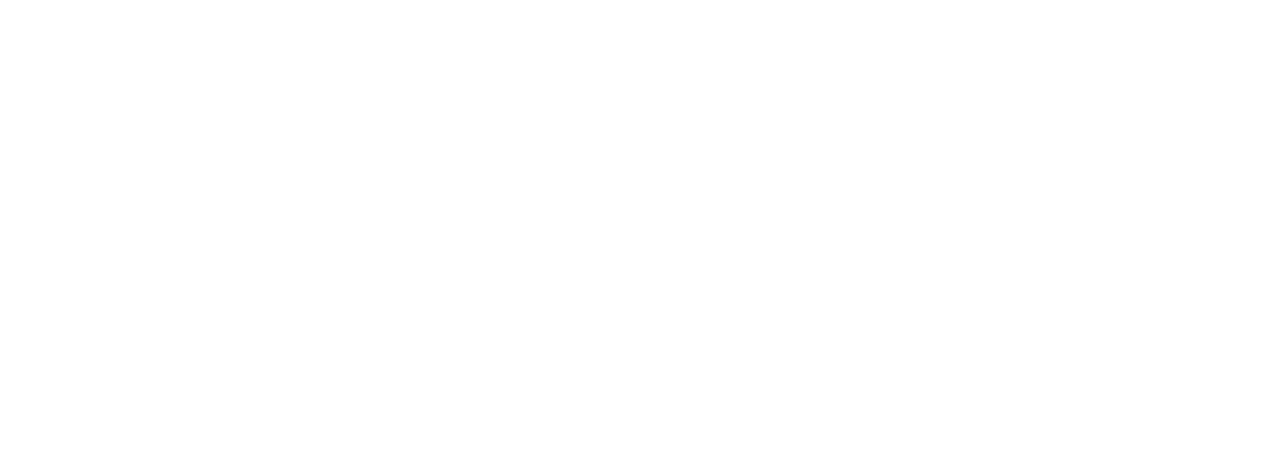
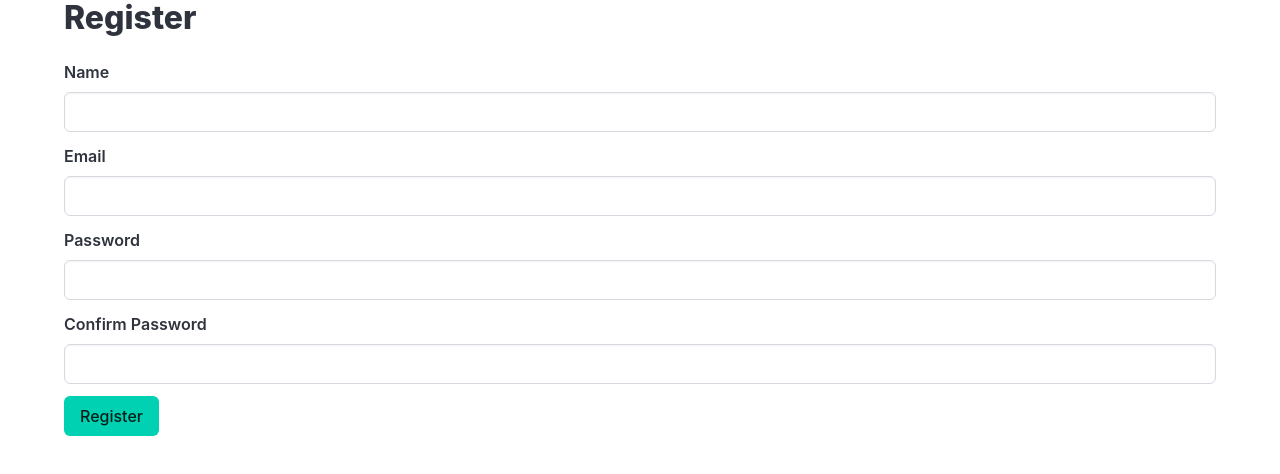
Before and after one commit to Nurena67/web-app-auth, a React (Create React App) app in the folder frontend/: page /register in a window 1280 px wide. Before the commit this address had no page. Shown: the top 474 px of the page. Built offline with nearby package versions, Linux system fonts and the light colour scheme.

Commit message:
add form register

```diff
--- a/frontend/src/App.js
+++ b/frontend/src/App.js
@@ -3,6 +3,7 @@
 import { useEffect } from "react";
 import { checkLogin } from "./features/authSlice";
 import Login from "./components/Login";
+import Register from "./components/Register";
 import Home from "./components/Home";
 import Dashboard from "./pages/Dashboard";
 import Patients from "./pages/Patients";
@@ -26,6 +27,7 @@
       <BrowserRouter>
       <Routes>
         <Route path="/" element={<Home/>}/>
+        <Route path="/register" element={<Register/>}/>
         <Route path="/login" element={ user? <Navigate to='/dashboard'/> : <Login/> } />
         <Route path="/dashboard" element={ <Dashboard/> }/>
         <Route path="/patients" element={<Patients/>}/>
--- /dev/null
+++ b/frontend/src/components/Register.jsx
@@ -0,0 +1,140 @@
+import React, { useState } from "react";
+import axios from "axios";
+import { useNavigate } from "react-router-dom";
+
+const Register = () => {
+  const [formData, setFormData] = useState({
+    name: "",
+    email: "",
+    password: "",
+    confPassword: "",
+    role: "user",
+  });
+
+  const [error, setError] = useState("");
+  const [isLoading, setIsLoading] = useState(false);
+  const [msg, setMsg] = useState("");
+  const navigate = useNavigate();
+
+  const handleChange = (e) => {
+    const { name, value } = e.target;
+    setFormData({
+      ...formData,
+      [name]: value,
+    });
+  };
+
+  const handleSubmit = async (e) => {
+    e.preventDefault();
+
+    if (formData.password !== formData.confPassword) {
+      setError("Password and confirm password must match.");
+      return;
+    }
+
+    setIsLoading(true);
+    setError("");
+
+    try{
+    const token = localStorage.getItem('token');
+        if (!token) {
+          throw new Error('Tidak ada token, Harap Login.!!');
+        }
+        await axios.post("https://web-app-auth.up.railway.app/users", formData,{
+            headers:{
+              Authorization: `Bearer ${token}`,
+            }, withCredentials: true
+          }
+        );
+        setFormData({
+            name: "",
+            email: "",
+            password: "",
+            confPassword: "",
+            role: "user",
+        });
+        alert('Akun Berhasil di buat!');
+        navigate("/login")
+    } catch (error) {
+        if (error.response) {
+        setMsg(error.response.data.msg);
+    }
+  };
+    setIsLoading(false);
+  };
+
+  return (
+    <div className="container">
+      <h1 className="title">Register</h1>
+      <form onSubmit={handleSubmit}>
+        {error && <div className="notification is-danger">{error}</div>}
+
+        <div className="field">
+          <label className="label">Name</label>
+          <div className="control">
+            <input
+              className="input"
+              type="text"
+              name="name"
+              value={formData.name}
+              onChange={handleChange}
+              required
+            />
+          </div>
+        </div>
+
+        <div className="field">
+          <label className="label">Email</label>
+          <div className="control">
+            <input
+              className="input"
+              type="email"
+              name="email"
+              value={formData.email}
+              onChange={handleChange}
+              required
+            />
+          </div>
+        </div>
+
+        <div className="field">
+          <label className="label">Password</label>
+          <div className="control">
+            <input
+              className="input"
+              type="password"
+              name="password"
+              value={formData.password}
+              onChange={handleChange}
+              required
+            />
+          </div>
+        </div>
+
+        <div className="field">
+          <label className="label">Confirm Password</label>
+          <div className="control">
+            <input
+              className="input"
+              type="password"
+              name="confirmPassword"
+              value={formData.confPassword}
+              onChange={handleChange}
+              required
+            />
+          </div>
+        </div>
+
+        <div className="field">
+          <div className="control">
+            <button className={`button is-primary ${isLoading ? 'is-loading' : ''}`} type="submit" disabled={isLoading}>
+              Register
+            </button>
+          </div>
+        </div>
+      </form>
+    </div>
+  );
+};
+
+export default Register;
```
